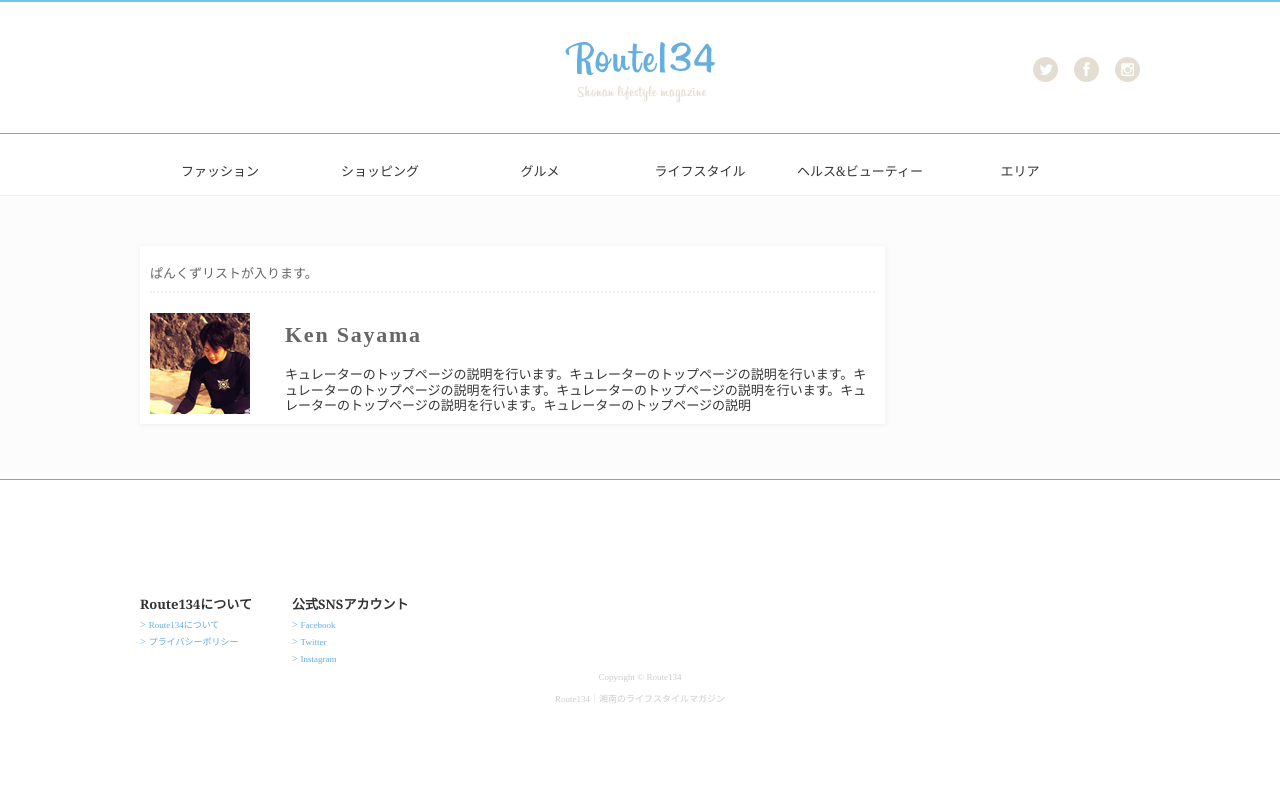
After one commit to project-SY/route134, a PHP site: page /curator.php in a window 1280 px wide. The commit adds this page. Run offline with PHP 8.4, Linux system fonts and the light colour scheme; some libraries are stand-ins or nearby versions.

Commit message:
created curator.php

```diff
--- a/css/sub_pc.css
+++ b/css/sub_pc.css
@@ -260,6 +260,36 @@ input[type="submit"] {
 	margin-right:5px;
 }
 
+/* ------------------------------------
+◆　curator
+------------------------------------ */
+
+#curator .curator-headline-info {
+
+}
+
+#curator .curator-headline-info img {
+	float:left;
+	width:100px;
+}
+
+#curator .curator-headline-info .right {
+	float:right;
+	width:590px;
+}
+
+#curator .curator-headline-info .right h2 {
+	margin-bottom:10px;
+	font-family: Avenir;
+	font-size:22px;
+	color:  #666666;
+	letter-spacing:0.08em;
+	line-height:2em;
+}
+
+
+
+
 
 /* ------------------------------------
 ◆　single
--- /dev/null
+++ b/curator.php
@@ -0,0 +1,21 @@
+<?php include('header.php'); ?>
+	<div class="content-width clearfix">
+		<div class="content-column">
+			<div id="curator">
+				<div id="pankuzu" class="border-btm-gray">
+					ぱんくずリストが入ります。
+				</div>
+				<div class="curator-headline-info clearfix">
+					<img src="./images/pic-curator-thumbnail-ken.png">
+					<div class="right">
+						<h2>Ken Sayama</h2>
+						<p>
+							キュレーターのトップページの説明を行います。キュレーターのトップページの説明を行います。キュレーターのトップページの説明を行います。キュレーターのトップページの説明を行います。キュレーターのトップページの説明を行います。キュレーターのトップページの説明
+						</p>
+					</div>
+				</div>
+			</div>
+			<!-- curator end -->
+		</div>
+	</div>
+<?php include('footer.php'); ?>
```
Also changed, not shown: images/pic-curator-post-thumbnail-01.png (added), images/pic-curator-post-thumbnail-02.png (added), images/pic-curator-post-thumbnail-03.png (added), images/pic-curator-post-thumbnail-04.png (added), images/pic-curator-post-thumbnail-05.png (added), images/pic-curator-post-thumbnail-06.png (added), images/pic-curator-post-thumbnail-07.png (added), images/pic-curator-post-thumbnail-08.png (added), images/pic-curator-thumbnail-ken.png (added).
